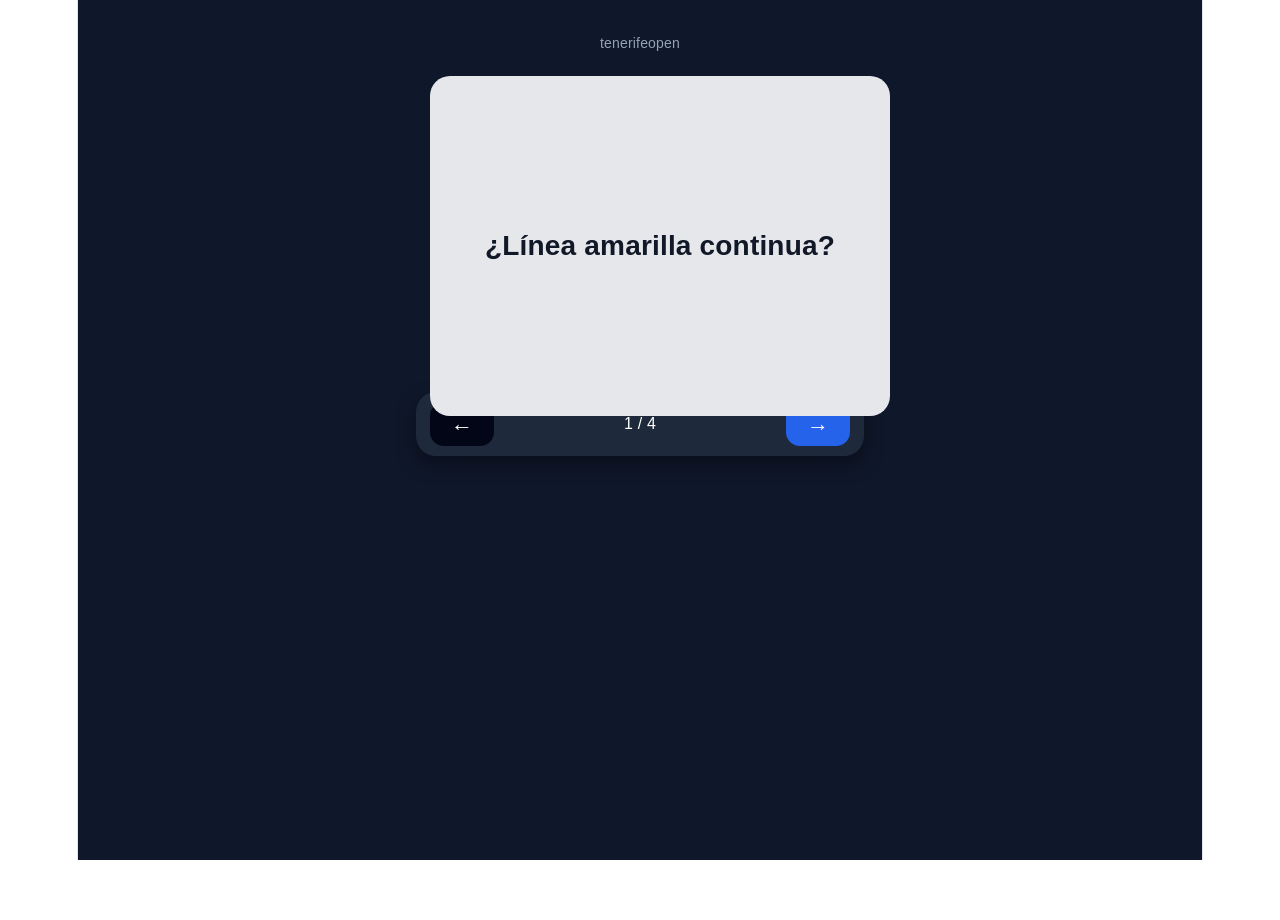
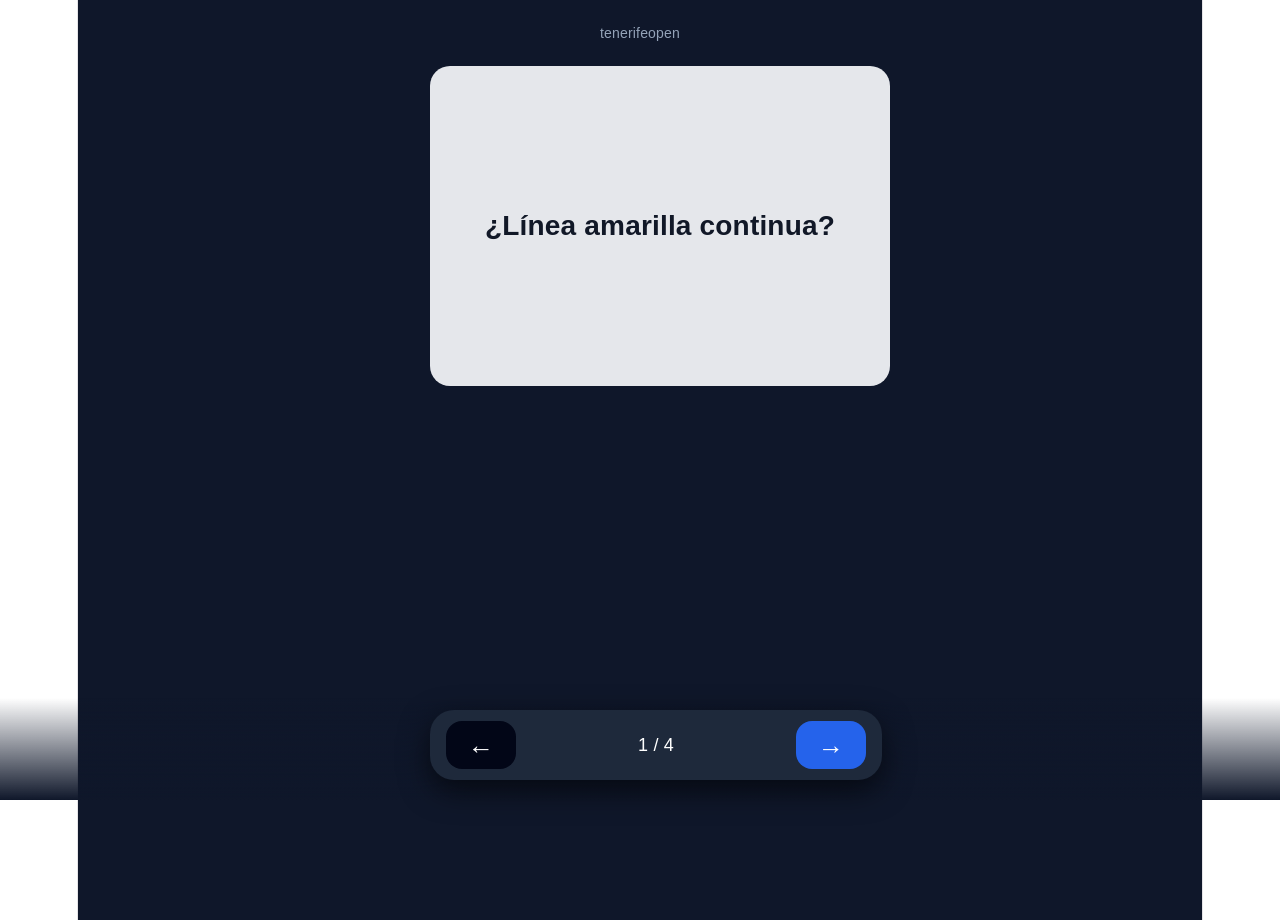
Before and after one commit to tenerifeopen/dgt-flashcards, a React (Vite) app: page / in a window 1280 px wide. Before the commit the page ends 860 px from the top, so only its background shows below. Built offline with nearby package versions, Linux system fonts and the light colour scheme.

Commit message:
update cards

```diff
--- a/src/App.jsx
+++ b/src/App.jsx
@@ -33,7 +33,7 @@ export default function App() {
       display: "flex",
       flexDirection: "column",
       alignItems: "center",
-      padding: "30px 16px",
+      padding: "20px 16px 100px", // 🔥 отступ снизу под панель
       fontFamily: "Arial"
     }}>
 
@@ -41,24 +41,18 @@ export default function App() {
       <div style={{
         color: "#94a3b8",
         fontSize: 14,
-        marginBottom: 20
+        marginBottom: 10
       }}>
         tenerifeopen
       </div>
 
+      {/* КАРТОЧКА */}
       <div style={{
         width: "100%",
         maxWidth: 420,
-        display: "flex",
-        flexDirection: "column",
-        alignItems: "center"
-      }}>
-
-        {/* КАРТОЧКА */}
-        <div style={{
-          width: "100%",
-          height: "min(40vh, 300px)",
-          perspective: 1000
+        height: "min(38vh, 280px)", // чуть меньше
+        perspective: 1000,
+        marginTop: 10
       }}>
         <div
           onClick={() => setShow(!show)}
@@ -121,61 +115,69 @@ export default function App() {
         </div>
       </div>
 
-        {/* 🔥 ОПУЩЕННАЯ ПАНЕЛЬ */}
+      {/* 🔥 ФИКСИРОВАННАЯ ПАНЕЛЬ ВНИЗУ */}
       <div style={{
+        position: "fixed",
+        bottom: 0,
+        left: 0,
         width: "100%",
-          height: 64,
+        padding: "12px 16px 20px",
+        background: "linear-gradient(to top, #0f172a, transparent)"
+      }}>
+        <div style={{
+          maxWidth: 420,
+          margin: "0 auto",
+          height: 70,
           background: "#1e293b",
-          borderRadius: 20,
+          borderRadius: 24,
           display: "flex",
           alignItems: "center",
           justifyContent: "space-between",
-          padding: "0 14px",
-          marginTop: 16, // ✅ вот твой 1 см вниз
-          boxShadow: "0 8px 20px rgba(0,0,0,0.4)"
+          padding: "0 16px",
+          boxShadow: "0 10px 30px rgba(0,0,0,0.6)"
         }}>
 
-          {/* ← КНОПКА (черная) */}
+          {/* ← */}
           <button
             onClick={() => {
               setShow(false);
               setIndex((i) => (i - 1 + cards.length) % cards.length);
             }}
             style={{
-              width: 64,
-              height: 44,
-              borderRadius: 14,
+              width: 70,
+              height: 48,
+              borderRadius: 16,
               background: "#020617",
               color: "white",
-              fontSize: 22,
+              fontSize: 26,
               border: "none"
             }}
           >
             ←
           </button>
 
-          {/* СЧЕТЧИК */}
+          {/* счетчик */}
           <div style={{
             color: "white",
-            fontSize: 16,
+            fontSize: 18,
             fontWeight: 500
           }}>
             {index + 1} / {cards.length}
           </div>
 
-          {/* → КНОПКА (синяя как ответ) */}
+          {/* → */}
           <button
             onClick={() => {
               setShow(false);
               setIndex((i) => (i + 1) % cards.length);
             }}
             style={{
-              width: 64,
-              height: 44,
-              borderRadius: 14,
+              width: 70,
+              height: 48,
+              borderRadius: 16,
               background: "#2563eb",
               color: "white",
-              fontSize: 22,
+              fontSize: 26,
               border: "none"
             }}
           >
@@ -183,7 +185,6 @@ export default function App() {
           </button>
 
         </div>
-
       </div>
 
     </div>
```
Lines whose indentation alone changed are shown as unchanged.
